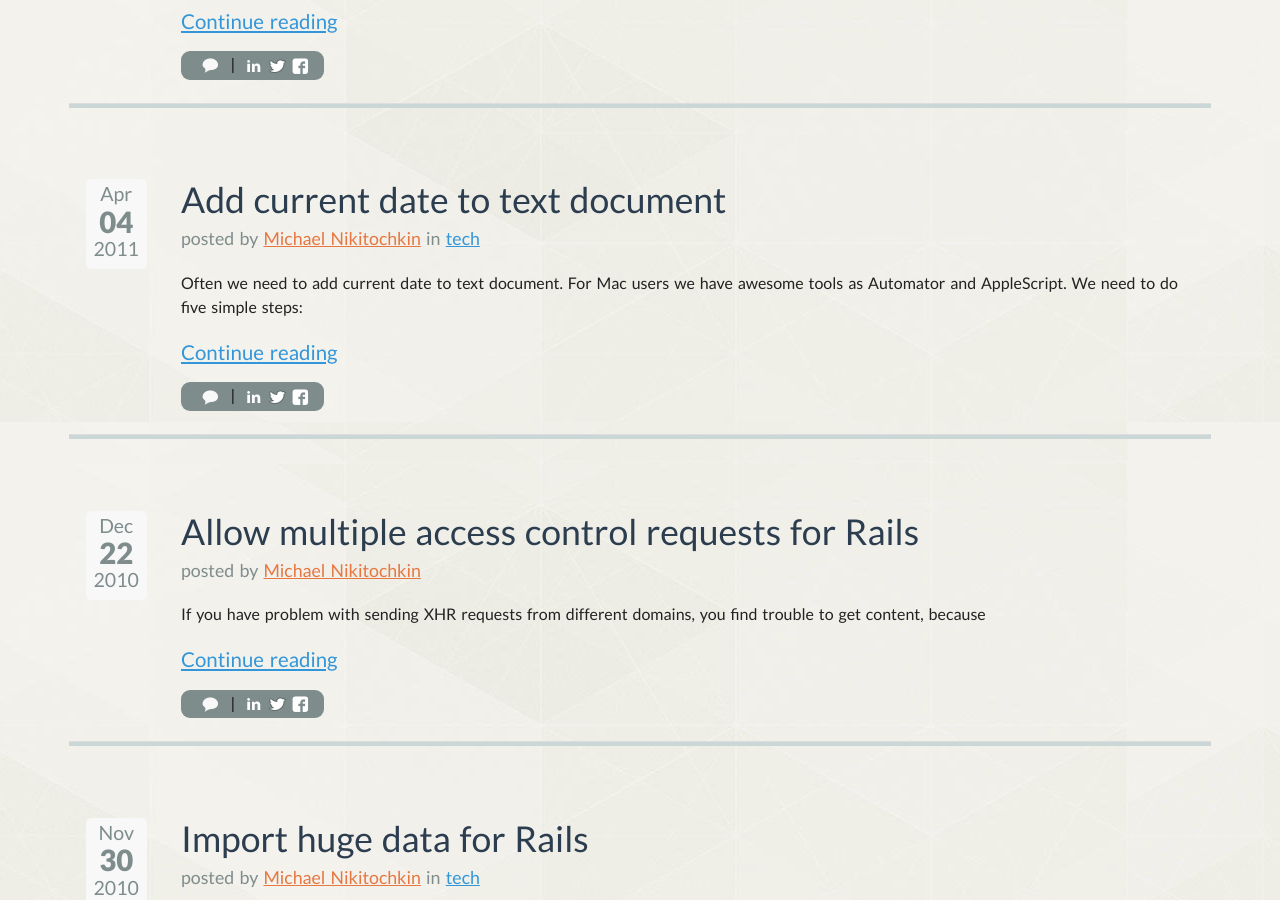
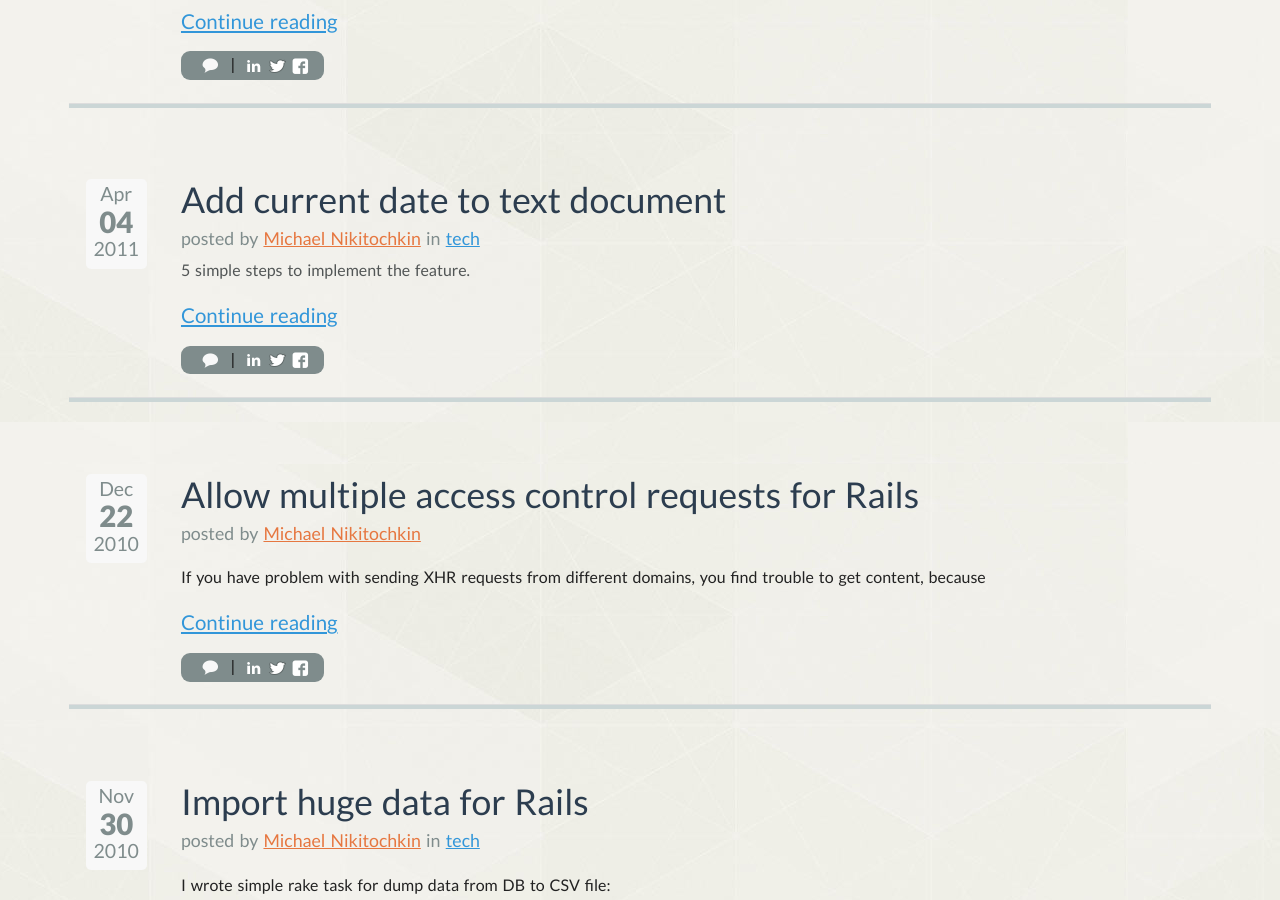
Before and after one commit to tehhi42/jetthoughts.github.io, a Jekyll site: the page built from blog/index.html, in a window 1280 px wide and 900 px high, scrolled down 2056 px. Built offline with Jekyll 4.4.1, drawn with Linux system fonts in a browser that asks for light colours; some web fonts are replaced; Markdown is read by kramdown in place of the engine named in the settings; the list of posts is cut into pages by our own code; comment, search, counter and statistics services are not loaded.

Commit message:
Update 2011-04-04-add-current-date-to-text-document.markdown

```diff
--- a/_posts/2011-04-04-add-current-date-to-text-document.markdown
+++ b/_posts/2011-04-04-add-current-date-to-text-document.markdown
@@ -6,9 +6,10 @@ author: Michael Nikitochkin
 authors_git: miry
 tags: mac,applescript
 category: tech
+excerpt: 5 simple steps to implement the feature.
 ---
 
-Often we need to add current date to text document.  For Mac users we have awesome tools as Automator and  AppleScript.
+Often we need to add current date to text document. For Mac users we have such awesome tools as Automator and  AppleScript.
 We need to do five simple steps:
 
 __1)__ Create a new workflow with template "Service" in Automator
```
